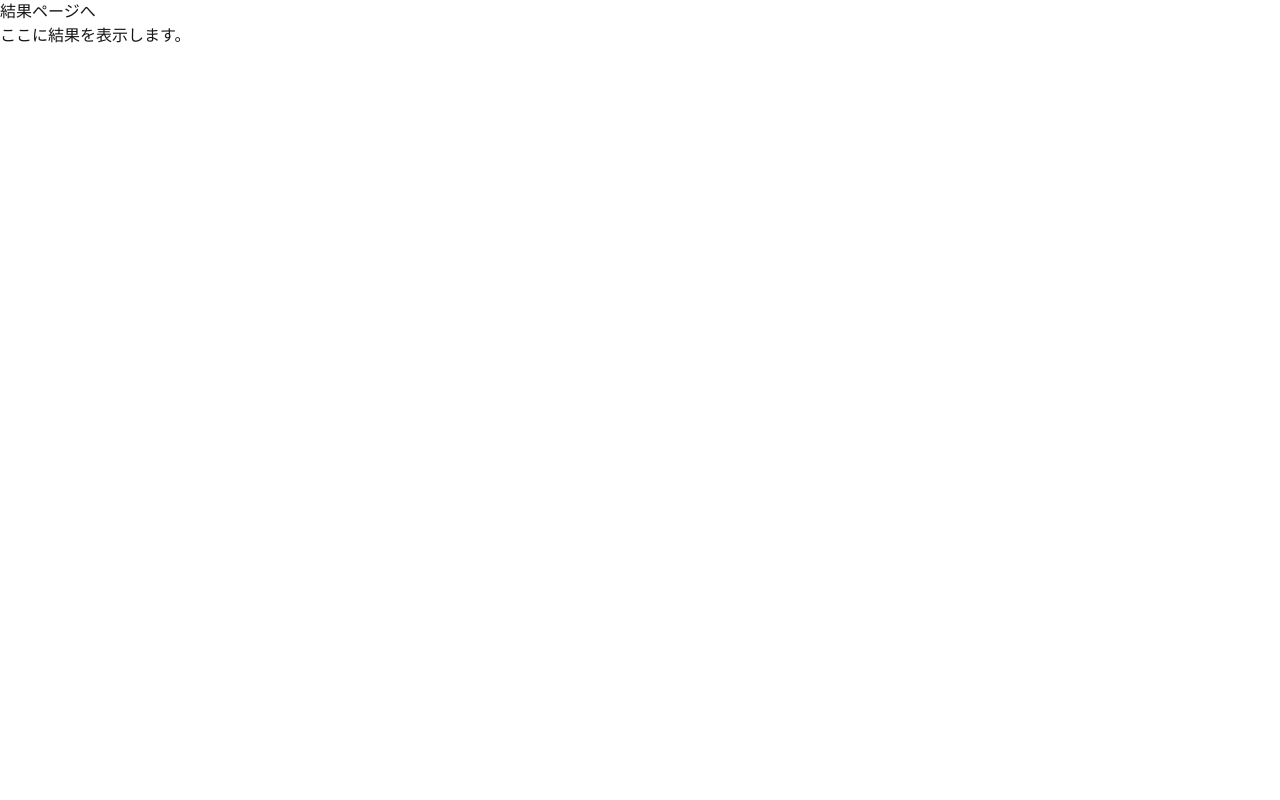
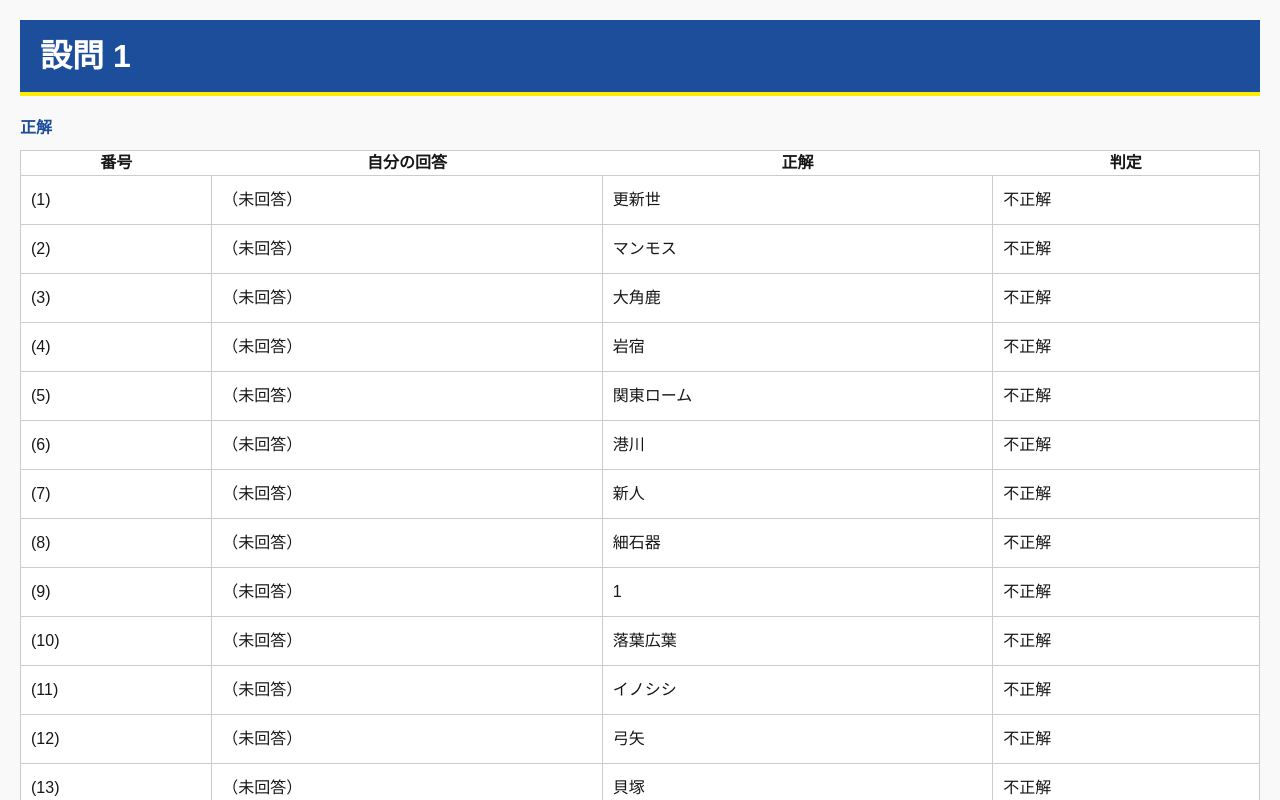
Before and after one commit to ODA-KAISYU/my-quiz-app, a Next.js app: page /quiz/1/result in a window 1280 px wide. Shown: the top 800 px of the page. Built offline with nearby package versions, Linux system fonts and the light colour scheme.

Commit message:
回答後のページを作った

```diff
--- a/src/app/data/quizzes/quiz1.jsx
+++ b/src/app/data/quizzes/quiz1.jsx
@@ -2,8 +2,35 @@ const quiz1 ={
     id: "1",
     title: "第1章 小テスト",
     description:"地球上に人類が誕生したのは、今からおよそ400～500万年前の地質学でいう第3紀の鮮新世の初めころで、人類は第3紀の終わり近くから第4紀を通じて発展した。第4紀は（1）と完新世とに区分される。（1）は氷河時代ともよばれ、寒冷な氷期が約10回もあり、海面は現在に比べると最も下がった時で約100～150mほど下降した。このため氷期には日本列島は北と南でアジア大陸と陸続きになり、北からは（ 2 ） やヘラジカ、南からはナウマンゾウや（ 3）などがやってきた。こうした大型動物を追って、人類も何回かにわたり日本列島に渡来した。かつて日本列島には（1）にさかのぼる遺跡は存在しないと考えられていたが、1949年の群馬県（4）遺跡の調査により（1）に堆積した（5）層から打製石器が確認された。以後、全国各地で（ 1 ）の地層から石器の発見かあいつぎ、旧石器時代の文化の存在が明らかになった。これまでに発見された（1）の化石人骨は、沖縄県（6）など、いずれも（7）段階のものである。この時代の人々は、はじめ楕円形石器を使用していたが、改第にナイフ形石器や尖頭器などの石器を棒の先につけた石槍を用いて大型動物を捕獲した。旧石器時代も未期になると、さらに長さ2～3センチの小形の（8）があらわれ、木や骨で作った本体に、多数を組み合わせて装着して槍として使用した。今から約（9）万年余り前になると、日本列島周辺の気候が大幅な温暖化をとげたことにより、現在の日本列島の姿ができあがった。このような温暖化は植生や動物相に影響を与え、それまで支配的であった。針薬林は後退し、西日本には照葉休が、東日本には（10）杯が広がった。大型のほ乳動物は絶滅し、シカや（11）などの敏捷な動物相が主体となった。このような自然環境の変化は人々の道具にも変化をうながし、小型で敏捷な動物をとらえるために（12）が発明された。また海面の上昇によって海岸線は内陸部にまで入り込み、漁労も可能な環境が広範囲に生み出された結果、各地に（13）が作られるようになった。漁労では（14）という道具が使用されたことから、網を使った漁法も行われたと考えられている。また、木の伐採用には（15）石がもちいられるようになり、煮炊き用の（16）も発明され、道具の種類は格段に豊富となった。この時代には精神生活も豊かになり、男性を表現した（17）など呪術的な石器類が作られるとともに、女性をかたどった土製品である（18）も生み出された。当時の人々は万物に霊威が存在するという（19）と呼ばれる原始的な借仰を持っていた。また、成人式などと考えられている（20）の風習や、霊魂の復活をおそれて、死者は埋葬の際に（21）されることが多かった。この時代の人々の交易を知るものとしては、長野県の和田峠などを産地とする（22）や、奈良県二上山を産地とする（23）などがあるこれらの石材は特定の産地を中心に各地に分布している。装身具の石材で新潟県姫川に産出する（24）も広い範囲に分布している。縄文時代の中頃までには定住生活が基本となり、人々は地面を堀くぼめて、その上に屋根をかけた（25）住居を営んで、集落を形成するようになった。なかには青森県（26）遺跡のように巨大な木柱を中心部に建てる大規模な集落もみられるようになった。",
-
-    answers: Array.from({ length:26 }, (_, i) => ({ number: i + 1})) //解答欄を自動再生
+    answers: Array.from({ length:26 }, (_, i) => ({ number: i + 1})), //解答欄を自動再生
+    correctAnswers: {
+        1: "更新世",
+        2: "マンモス",
+        3: "大角鹿", //検討
+        4: "岩宿",
+        5: "関東ローム",
+        6: "港川",
+        7: "新人",
+        8: "細石器",
+        9: "1",
+        10: "落葉広葉",
+        11: "イノシシ",
+        12: "弓矢",
+        13: "貝塚",
+        14: "石錘",
+        15: "磨製",
+        16: "土器",
+        17: "石棒",
+        18: "土偶",
+        19: "アニミズム",
+        20: "抜歯",
+        21: "屈葬",
+        22: "黒曜石",
+        23: "サヌカイト",
+        24: "硬玉", //　検討
+        25: "竪穴",
+        26: "三内丸山",
+    }
 };
 
 export default quiz1;
--- a/src/app/quiz/[quizId]/questions/page.jsx
+++ b/src/app/quiz/[quizId]/questions/page.jsx
@@ -1,7 +1,7 @@
 'use client';
 
-import { useParams } from "next/navigation";
-import React from "react";
+import { useParams, useSearchParams } from "next/navigation";
+import React, { useState, useEffect } from "react";
 import quizzes from "@/app/data/quizzes";
 import { useRouter } from "next/navigation";
 import styles from "./QuizQuestionsPage.module.css"
@@ -10,11 +10,34 @@ export default function QuizQuestionsPage() {
     const { quizId } = useParams();
     const router = useRouter();  // ここでRouter習得
 
+    const [timeLeft, setTimeLeft] = useState(600);
+
     const quiz = quizzes[quizId]; // quizに応じて選択
+
+    const [answers, setAnswers] = useState(
+        quiz.answers.reduce((acc, q) => {
+            acc[q.number] = "";
+            return acc;
+        }, {})
+    );
+
+    useEffect(() => {
+        if (timeLeft === 0) return;
+
+        const timer = setInterval(() => {
+            setTimeLeft((prevTime) => prevTime - 1);
+        }, 1000);
+
+        return () => clearInterval(timer);
+    }, [timeLeft]);
+
+
+
 
     return (
         <main className={styles.main}>
             <h1 className={styles.title}>{quiz.title}</h1>
+            <p className={styles.timer}>残り：{Math.floor(timeLeft / 60)}分 {timeLeft % 60}秒</p>
             <section>
                 <p className={styles.description}>{quiz.description}</p>
                 <ol className={styles.answerList}>
@@ -26,6 +49,13 @@ export default function QuizQuestionsPage() {
                           <input type="text"
                                  id={`answer-${q.number}`}
                                  className={styles.answerInput}
+                                 value={answers[q.number]} // ← 回答を state から取る
+                                 onChange={(e) => {
+                                    setAnswers({
+                                        ...answers,
+                                        [q.number]: e.target.value // ← 入力内容を state に保存
+                                    });
+                                 }}
                                  />
                         </li>
                     ))}
@@ -34,7 +64,12 @@ export default function QuizQuestionsPage() {
             <button
             className={styles.button}
             onClick={() => {
-                router.push(`/quiz/${quizId}/result`); //ここでページ遷移
+                const isConfirmed = window.confirm("本当に解答を終了しますか？");
+                if (isConfirmed) {
+                    localStorage.setItem(`quiz-${quizId}-answers`, JSON.stringify(answers));
+
+                    router.push(`/quiz/${quizId}/result`); //ここでページ遷移
+                }
             }}
             >解答終了
             </button>
--- /dev/null
+++ b/src/app/quiz/[quizId]/result/ResultPage.module.css
@@ -0,0 +1,131 @@
+.resultMain {
+    padding: 20px;
+    font-family: 'Arial', sans-serif;
+    background-color: #f9f9f9;
+    min-height: 100vh;
+  }
+
+  .resultTitle {
+    font-size: 2rem;
+    font-weight: bold;
+    text-align: center;
+    margin-bottom: 20px;
+  }
+
+  .sectionTitle {
+    font-size: 1.5rem;
+    font-weight: bold;
+    margin-top: 20px;
+    margin-bottom: 10px;
+  }
+
+  .answerTable {
+    width: 100%;
+    border-collapse: collapse;
+    margin-bottom: 20px;
+    font-size: 1rem;
+    background-color: #ffffff;
+    border: 1px solid #ccc;
+  }
+
+  .answerTable th,
+  .answerTable td {
+    border: 1px solid #ccc;
+    padding: 12px 10px;
+    text-align: center;
+  }
+
+  .answerTable th {
+    background-color: #1d4e9b; /* Deep blue */
+    color: white;
+    font-weight: bold;
+    font-size: 1rem;
+  }
+
+  .correctAnswerList {
+    list-style-type: none;
+    padding-left: 0;
+    margin-bottom: 20px;
+  }
+
+  .correctAnswerList li {
+    margin-bottom: 5px;
+    padding: 5px 10px;
+    background-color: #fff;
+    border: 1px solid #ddd;
+    border-radius: 4px;
+    font-size: 1rem;
+    line-height: 1.5;
+  }
+
+  .score {
+    font-size: 2rem;
+    font-weight: bold;
+    color: #333;
+    text-align: center;
+    margin-top: 20px;
+  }
+.questionHeader {
+    background-color: #1d4e9b;
+    color: white;
+    font-size: 2rem;
+    font-weight: bold;
+    padding: 12px 20px;
+    text-align: left;
+    margin: 0;
+}
+
+.questionLine {
+    height: 4px;
+    background-color: #ffeb00; /* Yellow line */
+    margin-bottom: 20px;
+}
+
+.titleLabel,
+.answerContentLabel,
+.correctLabel,
+.scoreLabel {
+    font-size: 1rem;
+    color: #1d4e9b; /* Deep blue */
+    font-weight: bold;
+    margin-top: 10px;
+    margin-bottom: 10px;
+}
+
+.correctAnswerTable {
+    width: 100%;
+    border-collapse: collapse;
+    margin-bottom: 20px;
+    font-size: 1rem;
+    background-color: #ffffff;
+    border: 1px solid #ccc;
+}
+
+.correctAnswerTable td {
+    border: 1px solid #ccc;
+    padding: 12px 10px;
+    text-align: left;
+}
+
+.homeButton {
+    display: block;
+    margin: 30px auto 0 auto;
+    padding: 16px 32px;
+    background-color: #1d4e9b; /* ヘッダーと同じ青 */
+    color: white;
+    border: none;
+    border-radius: 8px;
+    font-size: 1.2rem;
+    font-weight: bold;
+    cursor: pointer;
+    transition: background-color 0.3s, transform 0.2s, box-shadow 0.2s;
+    box-shadow: 0 6px 12px rgba(0, 0, 0, 0.1);
+    text-align: center;
+    text-decoration: none;
+}
+
+.homeButton:hover {
+    background-color: #163f7a; /* 少し濃い青に変化 */
+    transform: translateY(-3px); /* 少し浮き上がる */
+    box-shadow: 0 8px 16px rgba(0, 0, 0, 0.15); /* 影が強くなる */
+}
--- a/src/app/quiz/[quizId]/result/page.jsx
+++ b/src/app/quiz/[quizId]/result/page.jsx
@@ -1,12 +1,76 @@
 'use client';
 
-import React from "react";
+import React, { useEffect, useState } from "react";
+import { useParams, useRouter } from "next/navigation";
+import quizzes from "@/app/data/quizzes";
+import styles from "./ResultPage.module.css"
 
 export default function QuizResultPage() {
-    return (
-        <main>
-            <h1>結果ページへ</h1>
-            <p>ここに結果を表示します。</p>
+    const { quizId } = useParams();
+    const router = useRouter();
+    const [answers, setAnswers] = useState({});
+    const [score, setScore] = useState(0);
+
+    useEffect(() => {
+        const savedAnswers = localStorage.getItem(`quiz-${quizId}-answers`);
+            if (savedAnswers) {
+                const parsedAnswers = JSON.parse(savedAnswers);
+                setAnswers(parsedAnswers);
+
+        const quiz = quizzes[quizId];
+        const correctAnswers = quiz.correctAnswers;
+        let tempScore = 0;
+
+        Object.keys(correctAnswers).forEach((number) => {
+            if (
+                parsedAnswers[number] &&
+                parsedAnswers[number].trim() === correctAnswers[number].trim()
+            ){
+                tempScore += 1;
+            }
+        });
+        setScore(tempScore);
+    }
+}, [quizId]);
+
+
+    return  (
+        <main className={styles.resultMain}>
+            <h1 className={styles.questionHeader}>設問 {quizId}</h1>
+            <div className={styles.questionLine}></div>
+
+            <h2 className={styles.correctLabel}>正解</h2>
+            <table className={styles.correctAnswerTable}>
+                <thead>
+                    <tr>
+                        <th>番号</th>
+                        <th>自分の回答</th>
+                        <th>正解</th>
+                        <th>判定</th>
+                    </tr>
+                </thead>
+                <tbody>
+                    {Object.keys(quizzes[quizId].correctAnswers).map((number) => (
+                        <tr key={number}>
+                            <td>({number})</td>
+                            <td>{answers[number] || "（未回答）"}</td>
+                            <td>{quizzes[quizId].correctAnswers[number]}</td>
+                            <td>
+                                {answers[number]?.trim() === quizzes[quizId].correctAnswers[number]?.trim()
+                                    ? "正解"
+                                    : "不正解"}
+                            </td>
+                        </tr>
+                    ))}
+                </tbody>
+            </table>
+
+            <h2 className={styles.scoreLabel}>得点</h2>
+            <p className={styles.score}>
+                {score} / {Object.keys(quizzes[quizId].correctAnswers).length} 点
+            </p>
+            <button className={styles.homeButton}
+                    onClick={() => router.push("/quiz-list")}>HOMEに戻る</button>
         </main>
     );
 }
```
Also changed, not shown: src/app/quiz/[quizId]/questions/QuizQuestionsPage.module.css (+10 -1 lines).
